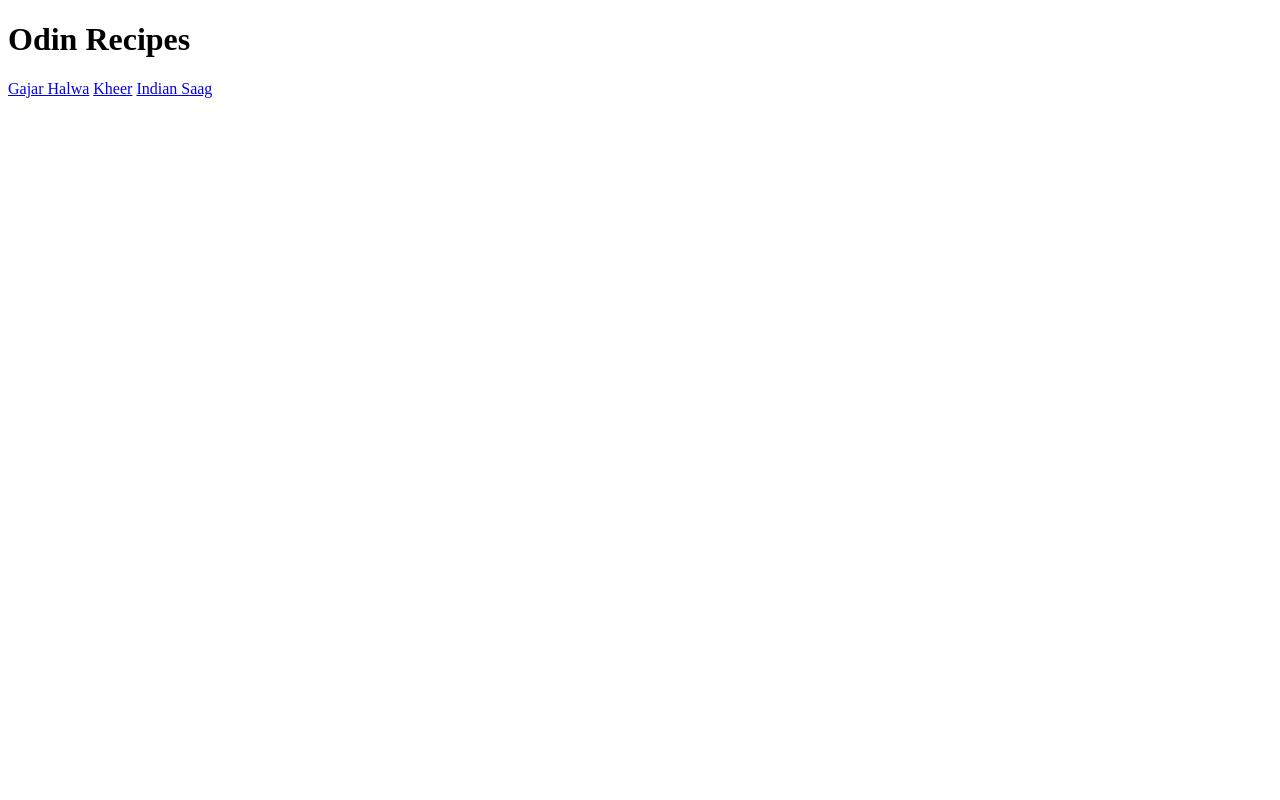
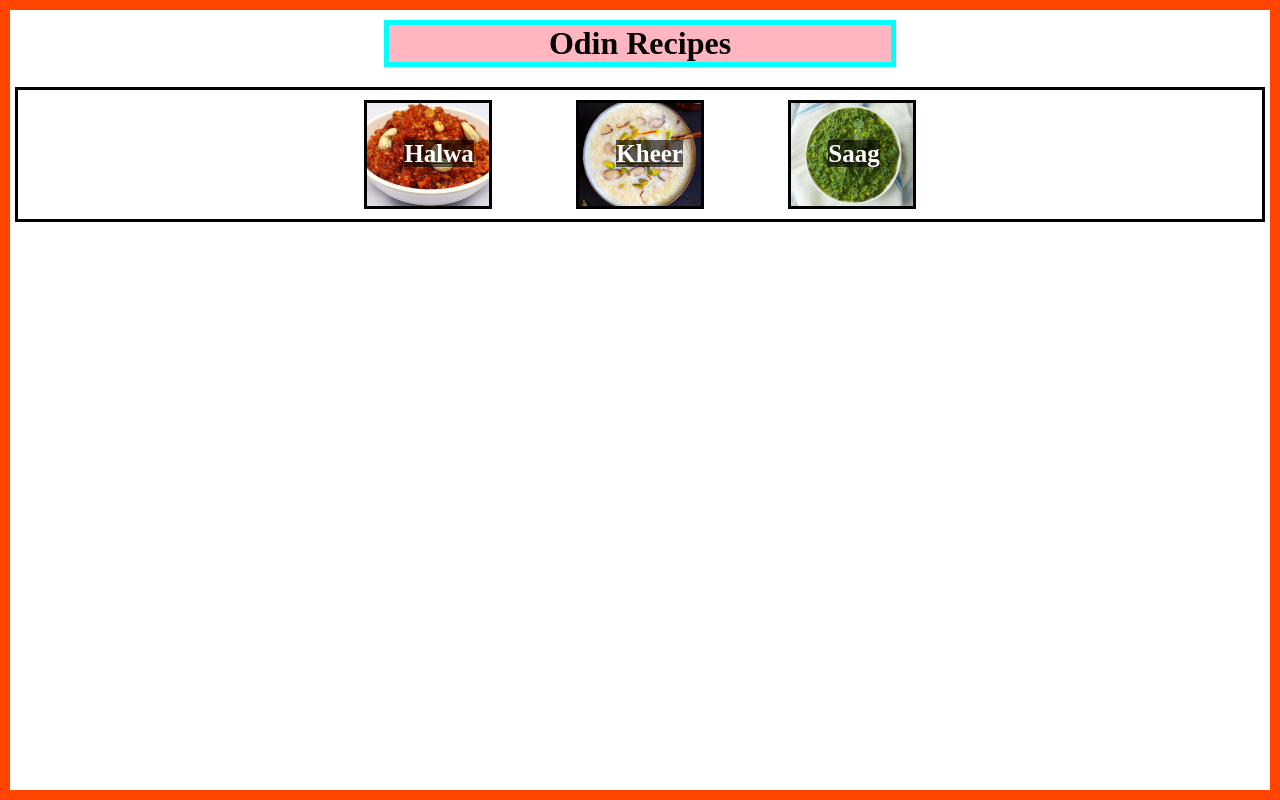
Before and after one commit to ri5u/odin-recipes, a plain HTML site: page index.html in a window 1280 px wide. Drawn offline with Linux system fonts and the light colour scheme.

Commit message:
Styeld the index.html page for the odin-recipes

```diff
--- a/index.html
+++ b/index.html
@@ -4,11 +4,82 @@
     <meta charset="UTF-8">
     <meta name="viewport" content="width=device-width, initial-scale=1.0">
     <title>Document</title>
+    <link rel="stylesheet" href="style.css">
+    <style>
+        * {
+            margin: 0;
+            padding: 0;
+            box-sizing: border-box;
+        }
+        body {
+            width: 100vw;
+            height: 100vh;
+            margin: 0 auto;
+            border: 10px;
+            border-style: solid;
+            border-color: orangered;
+        }
+
+        .odin-recipe-heading {
+            width: 40vw;
+            height: auto;
+            margin: 10px auto;
+            border: 5px;
+            border-style: solid;
+            border-color: aqua;
+            text-align: center;
+            background-color: lightpink;
+            margin-bottom: 20px;
+        }
+
+        .recipe-names {
+            margin: 5px;
+            border: 3px solid black;
+            text-align: center;
+        }
+
+        .recipe {
+            display: inline-block;
+            width: 10vw;
+            margin: 10px 40px;
+            border: 3px;
+            border-style: solid;
+            border-color: black;
+            padding: 3%;
+            background-size: cover;
+            background-position: center;
+
+        }
+
+        .recipe span {
+            color: White;
+            text-align: center;
+            font-size: 25px;
+            font-weight: bold;
+            background: rgba(0,0,0, 0.6);
+            position: relative;
+
+        }
+        .halwa {
+            background-image: url(./images/gajarHalwa.png);
+        }
+
+        .kheer {
+            background-image: url(./images/kheer.jpg);
+        }
+
+        .saag {
+            background-image: url(./images/saag.webp);
+        }
+
+    </style>
 </head>
 <body>
-    <h1>Odin Recipes</h1>
-    <a href="./recipes/gajarHalwa.html">Gajar Halwa</a>
-    <a href="./recipes/kheer.html">Kheer</a>
-    <a href="./recipes/saag.html">Indian Saag</a>
+    <div class="odin-recipe-heading"><h1>Odin Recipes</h1></div>
+    <div class="recipe-names">
+        <div class="recipe halwa"><a href="./recipes/gajarHalwa.html"><span>Halwa</span></a></div>
+        <div class="recipe kheer"><a href="./recipes/kheer.html"><span>Kheer</span></a></div>
+        <div class="recipe saag"><a href="./recipes/saag.html"><span>Saag</span></a></div>
+    </div>
 </body>
 </html>
```
Also changed, not shown: style.css (added).
